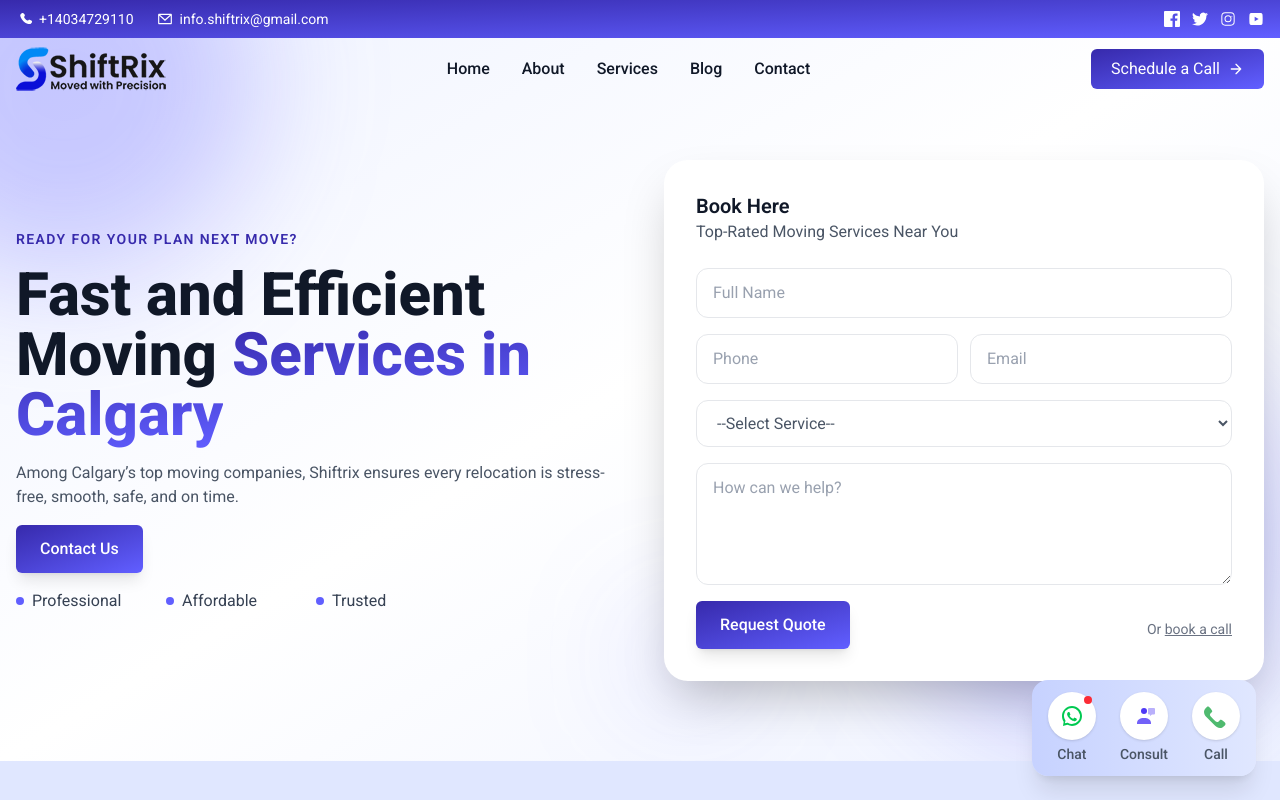
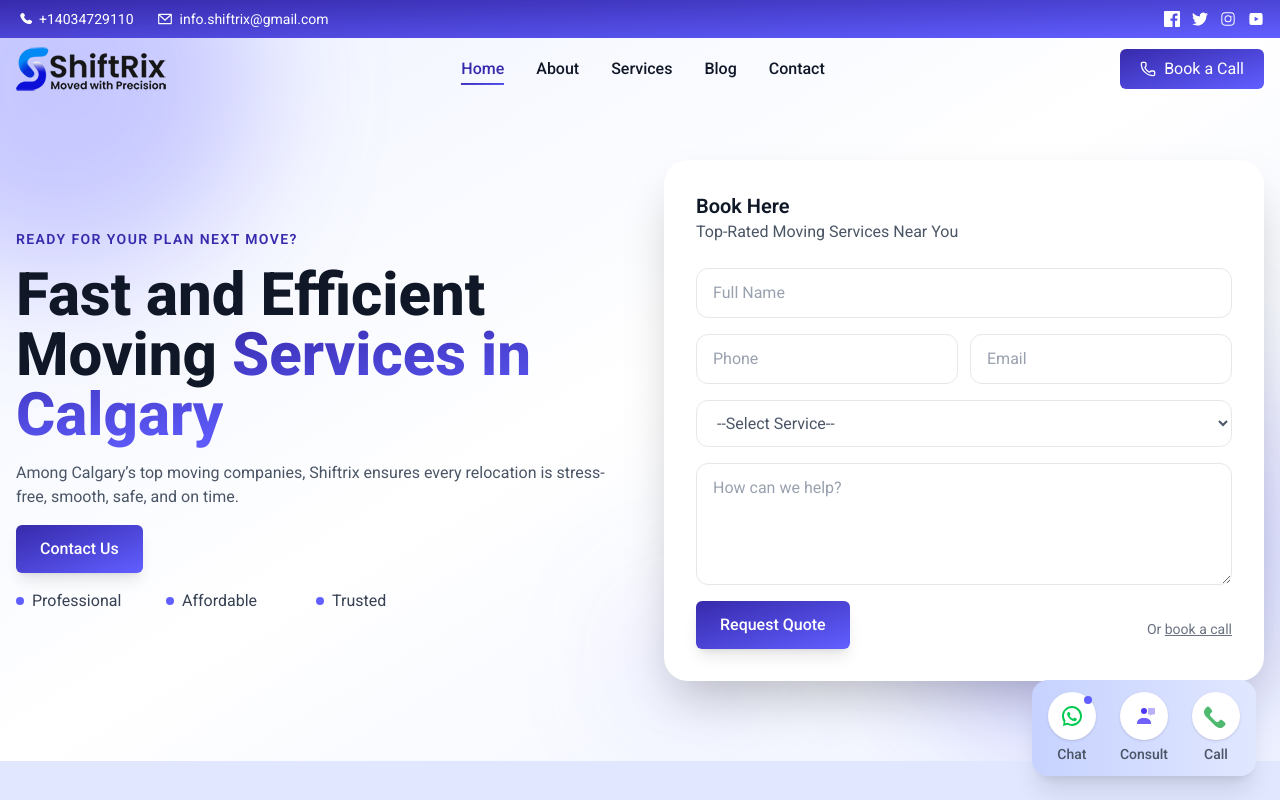
Before and after one commit to msinoftech/Shiftrix, a Next.js app: page / in a window 1280 px wide. Shown: the top 800 px of the page. Built offline with nearby package versions, Linux system fonts and the light colour scheme.

Commit message:
updated the button text, navbar highlight

```diff
--- a/src/app/blog/BlogClient.tsx
+++ b/src/app/blog/BlogClient.tsx
@@ -47,7 +47,7 @@
                 onClick={() => handlePageChange(page)}
                 className={`px-3 py-2 rounded-md text-sm font-medium border ${
                   currentPage === page
-                    ? "bg-red-600 text-white border-red-600"
+                    ? "bg-indigo-600 text-white border-indigo-600"
                     : "text-gray-700 border-gray-300 hover:bg-gray-100"
                 }`}
               >
--- a/src/components/ContactActions.tsx
+++ b/src/components/ContactActions.tsx
@@ -32,7 +32,7 @@
                 d="M24 4C13 4 4 13 4 24c0 4.19 1.15 8.13 3.33 11.61L6 44l8.73-2.27A19.76 19.76 0 0 0 24 44c11 0 20-9 20-20S35 4 24 4zm0 36a16.02 16.02 0 0 1-8.51-2.39l-.61-.36-5.18 1.35 1.38-5.05-.33-.52A16.03 16.03 0 1 1 24 40zm8.69-11.18c-.48-.24-2.83-1.39-3.27-1.55s-.76-.24-1.08.24c-.32.48-1.24 1.55-1.52 1.87-.28.32-.56.36-1.04.12-.48-.24-2.02-.74-3.85-2.36a14.24 14.24 0 0 1-2.64-3.26c-.28-.48 0-.72.21-.96.21-.21.48-.56.72-.84.24-.28.32-.48.48-.8.16-.32.08-.6-.04-.84s-1.08-2.59-1.48-3.54c-.39-.96-.8-.83-1.08-.84h-.92c-.32 0-.84.12-1.28.6s-1.68 1.64-1.68 4c0 2.36 1.72 4.64 1.96 4.96.24.32 3.36 5.28 8.16 7.4 4.8 2.12 4.8 1.4 5.68 1.32.88-.08 2.83-1.15 3.23-2.27.4-1.12.4-2.08.28-2.28-.12-.2-.44-.32-.92-.56z"
               />
             </svg>
-            <span className="absolute top-1 right-1 w-2 h-2 bg-red-500 rounded-full"></span>
+            <span className="absolute top-1 right-1 w-2 h-2 bg-indigo-500 rounded-full"></span>
           </div>
           <span className="text-sm font-medium">Chat</span>
         </a>
--- a/src/components/ContactForm.tsx
+++ b/src/components/ContactForm.tsx
@@ -122,7 +122,7 @@
         <button type="submit" disabled={status === "sending"} className="inline-flex items-center gap-2 bg-gradient-to-br from-indigo-800 to-indigo-500 text-white px-6 py-3 rounded-md font-medium shadow-lg hover:bg-indigo-800 transition-transform transform cursor-pointer" aria-disabled={status === "sending"}>
           {status === "sending" ? "Sending…" : "Request Quote"}
         </button>
-        <div className="text-sm mt-2 text-gray-500">Or <a href={phoneHref} className="underline">book a call</a></div>
+        <div className="text-sm mt-2 text-gray-500">Or <a href={phoneHref} className="underline hover:text-indigo-800">book a call</a></div>
       </div>
 
       {status === "success" && (
--- a/src/components/Header.tsx
+++ b/src/components/Header.tsx
@@ -24,7 +24,7 @@
   const phoneHref = `tel:${phone.replace(/[^+\d]/g, "")}`;
   const pathname = usePathname();
   const isHome = pathname === "/";
-  const isMobileActive = (href: string) =>
+  const isActive = (href: string) =>
     href === "/" ? pathname === "/" : pathname.startsWith(href);
 
   // Detect scroll to toggle sticky header
@@ -78,20 +78,22 @@
 
             {/* Desktop Nav */}
             <nav className="hidden md:flex items-center gap-8 mx-auto">
-              {NAV.map((item) => (
-                <Link key={item.href} href={item.href} aria-label={item.name} className="relative group font-medium text-gray-900 hover:text-indigo-800">
-                  {item.name}
-                  <span className="absolute left-0 -bottom-1 h-[2px] w-0 bg-gradient-to-br from-indigo-800 to-indigo-500 transition-all duration-300 group-hover:w-full" />
-                </Link>
-              ))}
+              {NAV.map((item) => {
+                const active = isActive(item.href);
+                return (
+                  <Link key={item.href} href={item.href} aria-label={item.name} aria-current={active ? "page" : undefined} className={`relative group font-medium hover:text-indigo-800 ${active ? "text-indigo-800" : "text-gray-900"}`}>
+                    {item.name}
+                    <span className={`absolute left-0 -bottom-1 h-[2px] bg-gradient-to-br from-indigo-800 to-indigo-500 transition-all duration-300 ${active ? "w-full" : "w-0 group-hover:w-full"}`} />
+                  </Link>
+                );
+              })}
             </nav>
 
             {/* CTA + Mobile Toggle */}
             <div className="flex items-center gap-3">
-              <Link href={phoneHref} role="button" aria-label="Schedule a Call" className="hidden md:inline-flex items-center gap-2 px-5 py-2 rounded-md bg-gradient-to-br from-indigo-800 to-indigo-500 text-white hover-shadow-md">Schedule a Call
-                <svg className="w-4 h-4" viewBox="0 0 24 24" fill="none">
-                  <path d="M5 12h14M12 5l7 7-7 7" stroke="rgba(255,255,255, 1)" strokeWidth="2" strokeLinecap="round" strokeLinejoin="round"/>
-                </svg>
+              <Link href={phoneHref} role="button" aria-label="Schedule a Call" className="hidden md:inline-flex items-center gap-2 px-5 py-2 rounded-md bg-gradient-to-br from-indigo-800 to-indigo-500 text-white hover-shadow-md">
+                <svg viewBox="0 0 24 24" fill="none" stroke="currentColor" strokeWidth="2" strokeLinecap="round" strokeLinejoin="round" className="w-4 h-4"><path d="M13.832 16.568a1 1 0 0 0 1.213-.303l.355-.465A2 2 0 0 1 17 15h3a2 2 0 0 1 2 2v3a2 2 0 0 1-2 2A18 18 0 0 1 2 4a2 2 0 0 1 2-2h3a2 2 0 0 1 2 2v3a2 2 0 0 1-.8 1.6l-.468.351a1 1 0 0 0-.292 1.233 14 14 0 0 0 6.392 6.384"/></svg>
+                Book a Call
               </Link>
 
               {/* Mobile Toggle */}
@@ -131,9 +133,9 @@
           <div className="px-3 py-3 flex-1 overflow-y-auto">
             <nav className="flex flex-col">
               {NAV.map((item) => (
-                <Link key={item.href} href={item.href} aria-label={item.name} onClick={() => setOpen(false)} className={`flex items-center justify-between py-4 border-b border-gray-200 ${isMobileActive(item.href) ? "text-indigo-600" : "text-slate-900"}`}>
-                  <span className={`pl-1 ${isMobileActive(item.href) ? "border-l-[3px] border-indigo-500" : ""}`}>{item.name}</span>
-                  <svg className={`w-5 h-5 ${isMobileActive(item.href) ? "text-indigo-500" : "text-gray-400"}`} viewBox="0 0 24 24" fill="none">
+                <Link key={item.href} href={item.href} aria-label={item.name} aria-current={isActive(item.href) ? "page" : undefined} onClick={() => setOpen(false)} className={`flex items-center justify-between py-4 border-b border-gray-200 ${isActive(item.href) ? "text-indigo-600" : "text-slate-900"}`}>
+                  <span className={`pl-1 ${isActive(item.href) ? "border-l-[3px] border-indigo-500" : ""}`}>{item.name}</span>
+                  <svg className={`w-5 h-5 ${isActive(item.href) ? "text-indigo-500" : "text-gray-400"}`} viewBox="0 0 24 24" fill="none">
                     <path d="M9 6l6 6-6 6" stroke="currentColor" strokeWidth="2" strokeLinecap="round" strokeLinejoin="round"/>
                   </svg>
                 </Link>
@@ -152,7 +154,10 @@
 
           <div className="px-5 py-4 border-t border-gray-200 bg-[#f5f5f7]">
             <div className="flex flex-col gap-3">
-              <Link href={phoneHref} role="button" aria-label="Schedule a Call" onClick={() => setOpen(false)} className="inline-flex items-center justify-center gap-2 bg-gradient-to-br from-indigo-800 to-indigo-500 text-white px-6 py-3 rounded-md font-medium text-center shadow-lg hover:bg-indigo-800 transition-transform transform">Schedule a Call</Link>
+              <Link href={phoneHref} role="button" aria-label="Schedule a Call" onClick={() => setOpen(false)} className="inline-flex items-center justify-center gap-2 bg-gradient-to-br from-indigo-800 to-indigo-500 text-white px-6 py-3 rounded-md font-medium text-center shadow-lg hover:bg-indigo-800 transition-transform transform">
+                <svg viewBox="0 0 24 24" fill="none" stroke="currentColor" strokeWidth="2" strokeLinecap="round" strokeLinejoin="round" className="w-4 h-4"><path d="M13.832 16.568a1 1 0 0 0 1.213-.303l.355-.465A2 2 0 0 1 17 15h3a2 2 0 0 1 2 2v3a2 2 0 0 1-2 2A18 18 0 0 1 2 4a2 2 0 0 1 2-2h3a2 2 0 0 1 2 2v3a2 2 0 0 1-.8 1.6l-.468.351a1 1 0 0 0-.292 1.233 14 14 0 0 0 6.392 6.384"/></svg>
+                Book a Call
+              </Link>
             </div>
           </div>
         </div>
--- a/src/lib/config.ts
+++ b/src/lib/config.ts
@@ -1,6 +1,5 @@
 export const APP_NAME = "Shiftrix";
 export const BASE_URL = "https://www.shiftrix.ca";
-
 
 export const contactInfo = {
   logo: `/shiftrix-logo.png`,
--- a/src/lib/data.ts
+++ b/src/lib/data.ts
@@ -559,7 +559,7 @@
         answer: `Local moves stay within Calgary or nearby communities and are typically billed hourly. Long-distance moves — anything over roughly 80 km — are usually quoted by weight and distance rather than time. If you're heading out of Alberta entirely, you'll want <a href='${BASE_URL}/services/long-distance-movers'>long-distance movers</a> who specialize in interprovincial moves and understand the logistics involved.`
       }
     ],
-  }
+  },
 ];
 
 export function getPublishedBlogsByDate() {
```
